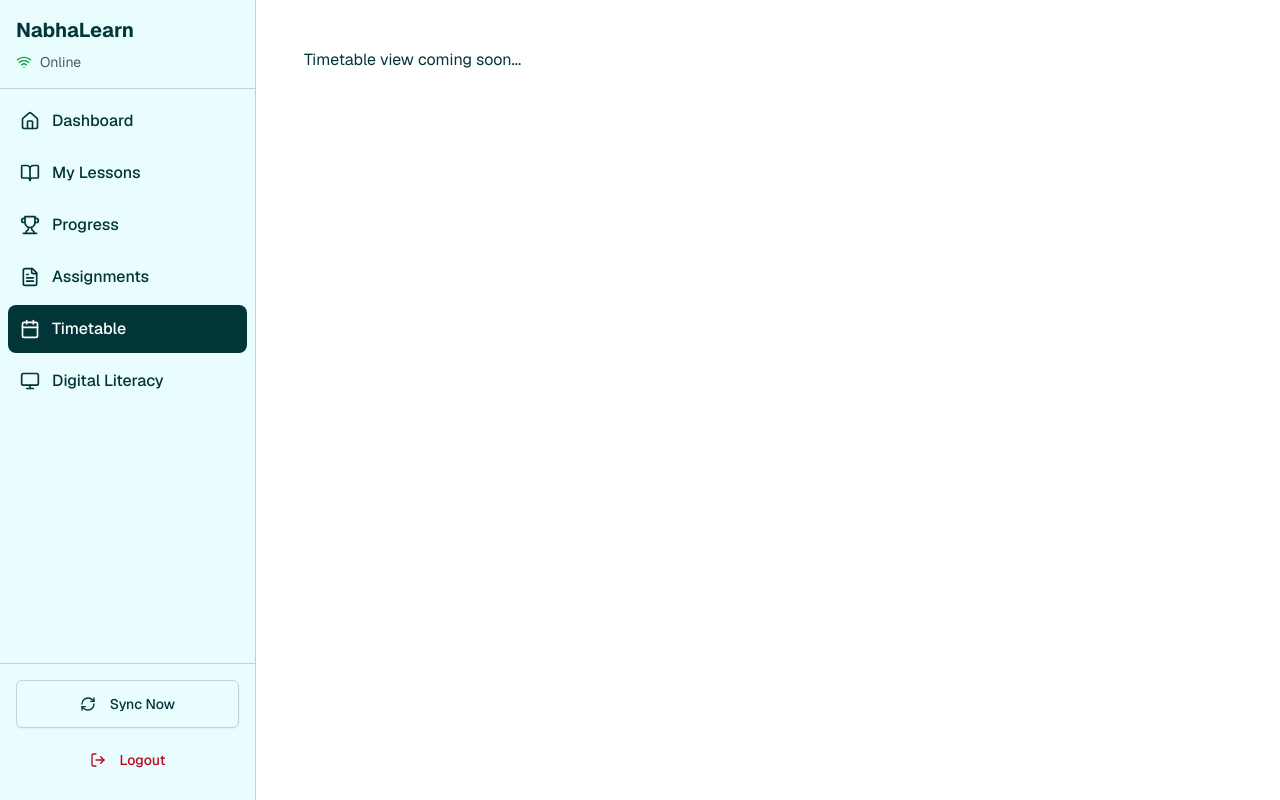
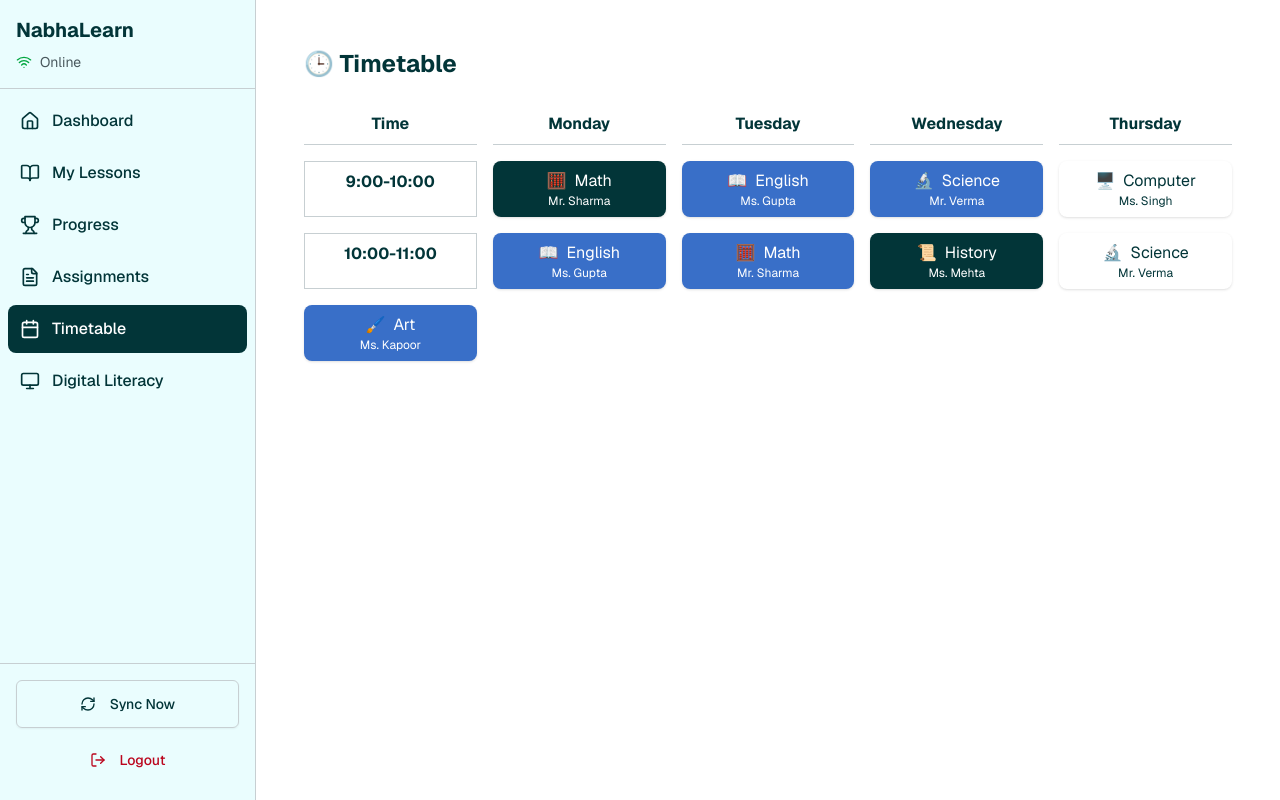
Before and after one commit to Jarvis0099-x/-Nabhalearn, a Next.js app: page /student in a window 1280 px wide. Both pictures are taken after a click on the button "Timetable". Built offline with nearby package versions, Linux system fonts and the light colour scheme.

Commit message:
Update page.tsx login/timetable
bo the the login is removed and added some timetable

```diff
--- a/app/student/page.tsx
+++ b/app/student/page.tsx
@@ -11,7 +11,9 @@ import { OfflineProvider } from "@/contexts/offline-context"
 
 export default function StudentDashboard() {
   // We still get user but don't use it for redirect
-  const { user, isLoading } = useAuth()
+  // Demo:fake a logged-in student
+  const user = {role: "student",name: "Demo Student" }
+  const isLoading = false
   const [activeTab, setActiveTab] = useState("dashboard")
 
   // 🟢 Temporarily disable redirect for demo
@@ -70,7 +72,176 @@ export default function StudentDashboard() {
     </div>
   );
       case "timetable":
-        return <div className="p-6">Timetable view coming soon...</div>
+  return (
+    <div className="p-6">
+      <h2 className="text-2xl font-bold mb-6">🕒 Timetable</h2>
+
+      {/* Timetable Grid */}
+      <div className="grid gap-4 md:grid-cols-5">
+        {/* Days Header */}
+        {["Time", "Monday", "Tuesday", "Wednesday", "Thursday"].map((day) => (
+          <div key={day} className="font-bold text-center p-2 border-b border-border">
+            {day}
+          </div>
+        ))}
+
+        {/* 9:00 - 10:00 Slot */}
+        <div className="p-2 border border-border font-bold text-center">9:00-10:00</div>
+        <div className="bg-primary text-primary-foreground rounded-lg p-2 shadow text-center cursor-pointer hover:shadow-lg">
+          <div className="flex items-center justify-center space-x-2">
+            <span>🧮</span>
+            <span>Math</span>
+          </div>
+          <p className="text-xs">Mr. Sharma</p>
+        </div>
+        <div className="bg-secondary text-secondary-foreground rounded-lg p-2 shadow text-center cursor-pointer hover:shadow-lg">
+          <div className="flex items-center justify-center space-x-2">
+            <span>📖</span>
+            <span>English</span>
+          </div>
+          <p className="text-xs">Ms. Gupta</p>
+        </div>
+        <div className="bg-accent text-accent-foreground rounded-lg p-2 shadow text-center cursor-pointer hover:shadow-lg">
+          <div className="flex items-center justify-center space-x-2">
+            <span>🔬</span>
+            <span>Science</span>
+          </div>
+          <p className="text-xs">Mr. Verma</p>
+        </div>
+        <div className="bg-tertiary text-tertiary-foreground rounded-lg p-2 shadow text-center cursor-pointer hover:shadow-lg">
+          <div className="flex items-center justify-center space-x-2">
+            <span>🖥️</span>
+            <span>Computer</span>
+          </div>
+          <p className="text-xs">Ms. Singh</p>
+        </div>
+
+        {/* 10:00 - 11:00 Slot */}
+        <div className="p-2 border border-border font-bold text-center">10:00-11:00</div>
+        <div className="bg-secondary text-secondary-foreground rounded-lg p-2 shadow text-center cursor-pointer hover:shadow-lg">
+          <div className="flex items-center justify-center space-x-2">
+            <span>📖</span>
+            <span>English</span>
+          </div>
+          <p className="text-xs">Ms. Gupta</p>
+        </div>
+        <div className="bg-accent text-accent-foreground rounded-lg p-2 shadow text-center cursor-pointer hover:shadow-lg">
+          <div className="flex items-center justify-center space-x-2">
+            <span>🧮</span>
+            <span>Math</span>
+          </div>
+          <p className="text-xs">Mr. Sharma</p>
+        </div>
+        <div className="bg-primary text-primary-foreground rounded-lg p-2 shadow text-center cursor-pointer hover:shadow-lg">
+          <div className="flex items-center justify-center space-x-2">
+            <span>📜</span>
+            <span>History</span>
+          </div>
+          <p className="text-xs">Ms. Mehta</p>
+        </div>
+        <div className="bg-tertiary text-tertiary-foreground rounded-lg p-2 shadow text-center cursor-pointer hover:shadow-lg">
+          <div className="flex items-center justify-center space-x-2">
+            <span>🔬</span>
+            <span>Science</span>
+          </div>
+          <p className="text-xs">Mr. Verma</p>
+        </div>
+        <div className="bg-secondary text-secondary-foreground rounded-lg p-2 shadow text-center cursor-pointer hover:shadow-lg">
+          <div className="flex items-center justify-center space-x-2">
+            <span>🖌️</span>
+            <span>Art</span>
+          </div>
+          <p className="text-xs">Ms. Kapoor</p>
+        </div>
+      </div>
+    </div>
+  );
+
+      case "timetable":
+  return (
+    <div className="p-6">
+      <h2 className="text-2xl font-bold mb-6">🕒 Timetable</h2>
+
+      {/* Timetable Grid */}
+      <div className="grid gap-4 md:grid-cols-5">
+        {/* Days Header */}
+        {["Time", "Monday", "Tuesday", "Wednesday", "Thursday"].map((day) => (
+          <div key={day} className="font-bold text-center p-2 border-b border-border">
+            {day}
+          </div>
+        ))}
+
+        {/* 9:00 - 10:00 Slot */}
+        <div className="p-2 border border-border font-bold text-center">9:00-10:00</div>
+        <div className="bg-primary text-primary-foreground rounded-lg p-2 shadow text-center cursor-pointer hover:shadow-lg">
+          <div className="flex items-center justify-center space-x-2">
+            <span>🧮</span>
+            <span>Math</span>
+          </div>
+          <p className="text-xs">Mr. Sharma</p>
+        </div>
+        <div className="bg-secondary text-secondary-foreground rounded-lg p-2 shadow text-center cursor-pointer hover:shadow-lg">
+          <div className="flex items-center justify-center space-x-2">
+            <span>📖</span>
+            <span>English</span>
+          </div>
+          <p className="text-xs">Ms. Gupta</p>
+        </div>
+        <div className="bg-accent text-accent-foreground rounded-lg p-2 shadow text-center cursor-pointer hover:shadow-lg">
+          <div className="flex items-center justify-center space-x-2">
+            <span>🔬</span>
+            <span>Science</span>
+          </div>
+          <p className="text-xs">Mr. Verma</p>
+        </div>
+        <div className="bg-tertiary text-tertiary-foreground rounded-lg p-2 shadow text-center cursor-pointer hover:shadow-lg">
+          <div className="flex items-center justify-center space-x-2">
+            <span>🖥️</span>
+            <span>Computer</span>
+          </div>
+          <p className="text-xs">Ms. Singh</p>
+        </div>
+
+        {/* 10:00 - 11:00 Slot */}
+        <div className="p-2 border border-border font-bold text-center">10:00-11:00</div>
+        <div className="bg-secondary text-secondary-foreground rounded-lg p-2 shadow text-center cursor-pointer hover:shadow-lg">
+          <div className="flex items-center justify-center space-x-2">
+            <span>📖</span>
+            <span>English</span>
+          </div>
+          <p className="text-xs">Ms. Gupta</p>
+        </div>
+        <div className="bg-accent text-accent-foreground rounded-lg p-2 shadow text-center cursor-pointer hover:shadow-lg">
+          <div className="flex items-center justify-center space-x-2">
+            <span>🧮</span>
+            <span>Math</span>
+          </div>
+          <p className="text-xs">Mr. Sharma</p>
+        </div>
+        <div className="bg-primary text-primary-foreground rounded-lg p-2 shadow text-center cursor-pointer hover:shadow-lg">
+          <div className="flex items-center justify-center space-x-2">
+            <span>📜</span>
+            <span>History</span>
+          </div>
+          <p className="text-xs">Ms. Mehta</p>
+        </div>
+        <div className="bg-tertiary text-tertiary-foreground rounded-lg p-2 shadow text-center cursor-pointer hover:shadow-lg">
+          <div className="flex items-center justify-center space-x-2">
+            <span>🔬</span>
+            <span>Science</span>
+          </div>
+          <p className="text-xs">Mr. Verma</p>
+        </div>
+        <div className="bg-secondary text-secondary-foreground rounded-lg p-2 shadow text-center cursor-pointer hover:shadow-lg">
+          <div className="flex items-center justify-center space-x-2">
+            <span>🖌️</span>
+            <span>Art</span>
+          </div>
+          <p className="text-xs">Ms. Kapoor</p>
+        </div>
+      </div>
+    </div>
+  );
       case "digital":
         return <div className="p-6">Digital literacy view coming soon...</div>
       default:
```
